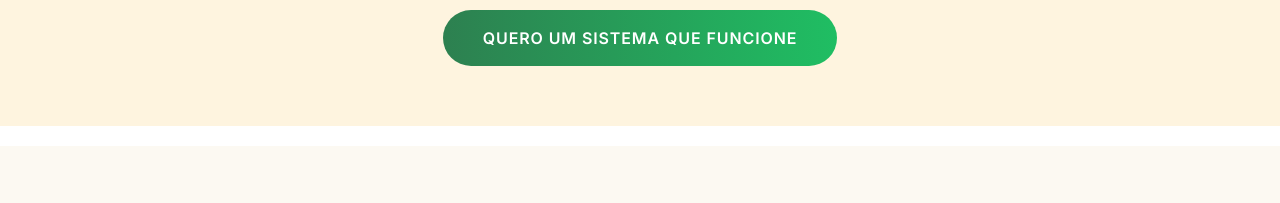
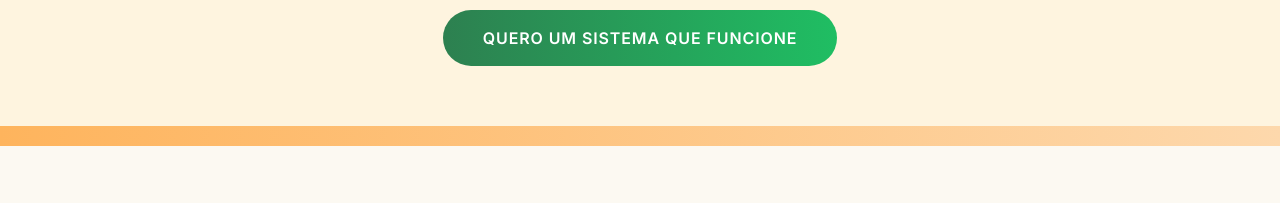
Before and after one commit to henrqiuelw/cbse-astro-tw, an Astro site: page / in a window 1280 px wide. Shown: the part 5600-5803 px from the top of the page. Built offline with nearby package versions, Linux system fonts and the light colour scheme; Astro itself is replaced by a stand-in of ours; no server answers; grey boxes are pictures that could not be loaded; a web font is replaced by a local one.

Commit message:
fix: BioSection spacer gradient bar (lazy-loaded: linear-gradient 90deg #FEB45D → #FDD8AC)

```diff
--- a/src/components/BioSection.astro
+++ b/src/components/BioSection.astro
@@ -36,7 +36,7 @@ const mouseIcon = 'https://comerbemsemestresse.com.br/wp-content/uploads/2026/02
 ---
 
 <!-- Container 8: Spacer (62f4aa8) -->
-<div class="h-[6px] lg:h-[20px]"></div>
+<div class="h-[6px] lg:h-[20px]" style="background: linear-gradient(90deg, #FEB45D 0%, #FDD8AC 100%);"></div>
 
 <!-- Container 9: Bio Section (14f46ab) -->
 <section
```
Also changed, not shown: orig-phases-bio-transition.png (added), ours-phases-bio-transition.png (added).
